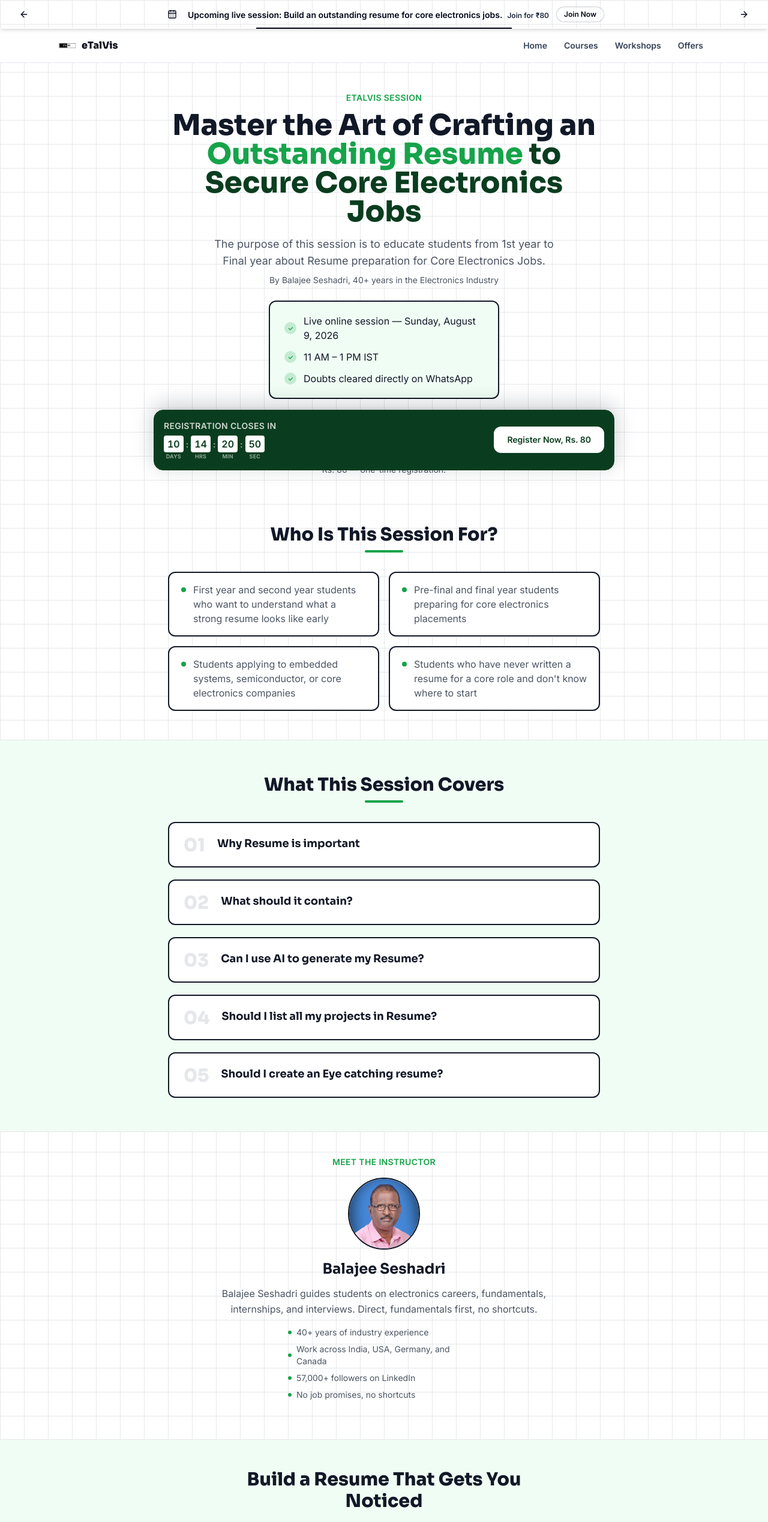
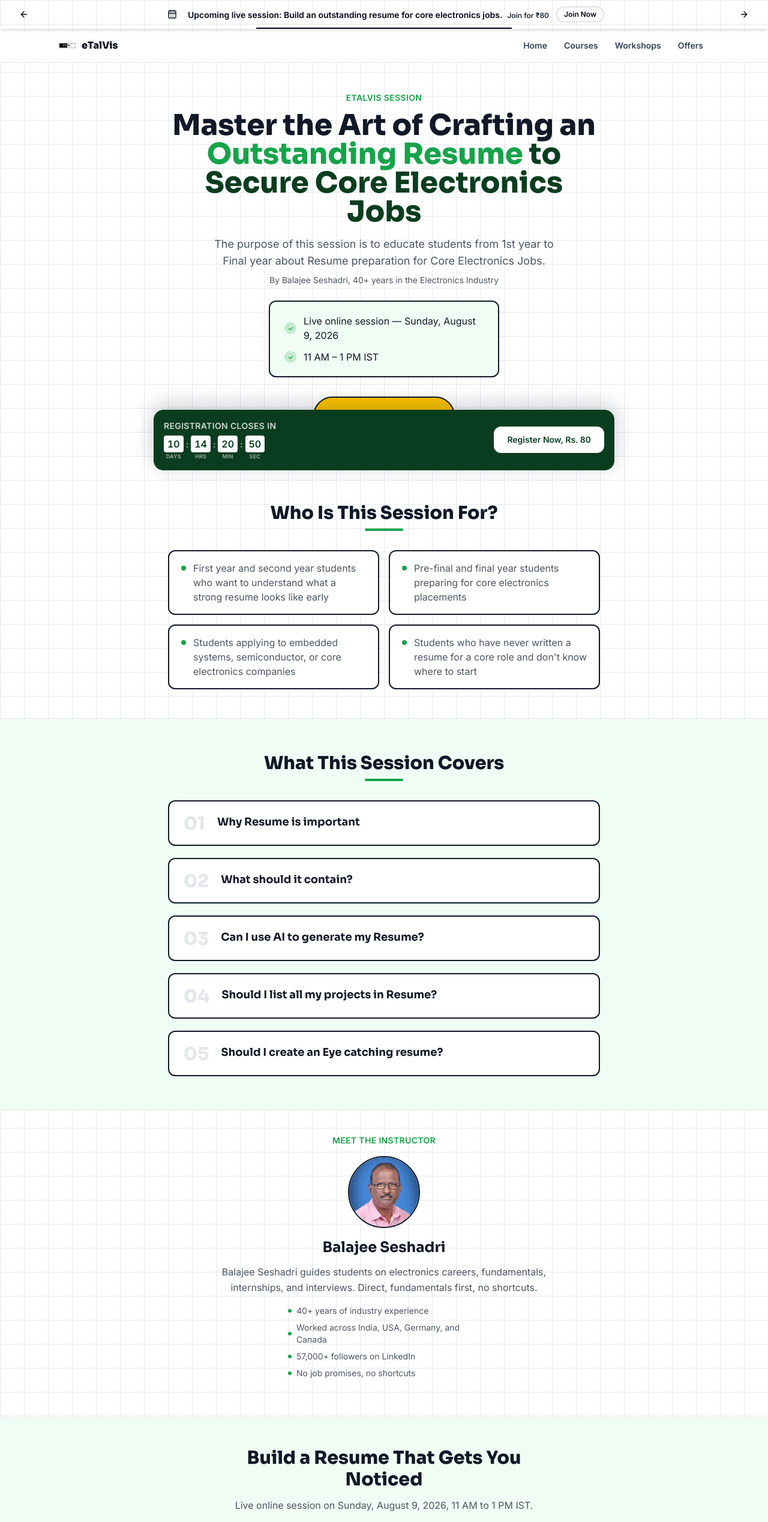
Before and after one commit to raghavkanva/nextjs-boilerplate, a Next.js app: page /resume-session in a window 1280 px wide. Shown: the top 2537 px of the page at 60% size. Built offline with nearby package versions, Linux system fonts and the light colour scheme.

Commit message:
Update page.tsx

```diff
--- a/app/resume-session/page.tsx
+++ b/app/resume-session/page.tsx
@@ -95,14 +95,6 @@ function DeliveryBox() {
             </svg>
           </span>
           11 AM – 1 PM IST
-        </li>
-        <li className="flex items-center gap-3 text-base text-text">
-          <span className="shrink-0 w-5 h-5 rounded-full bg-amber/20 flex items-center justify-center">
-            <svg width="11" height="11" viewBox="0 0 24 24" fill="none" className="text-amber">
-              <path d="M5 12l5 5 9-9" stroke="currentColor" strokeWidth="2.8" strokeLinecap="round" strokeLinejoin="round" />
-            </svg>
-          </span>
-          Doubts cleared directly on WhatsApp
         </li>
       </ul>
     </div>
@@ -251,7 +243,7 @@ export default function ResumeSessionPage() {
         <ul className="flex flex-col gap-2 text-sm text-muted text-left max-w-xs mx-auto mb-6">
           {[
             "40+ years of industry experience",
-            "Work across India, USA, Germany, and Canada",
+            "Worked across India, USA, Germany, and Canada",
             "57,000+ followers on LinkedIn",
             "No job promises, no shortcuts",
           ].map((p, i) => (
@@ -270,7 +262,7 @@ export default function ResumeSessionPage() {
             Build a Resume That Gets You Noticed
           </h2>
           <p className="text-base text-muted leading-relaxed mb-6">
-            Live online session on Sunday, August 9, 2026, 11 AM to 1 PM IST. Doubts cleared directly on WhatsApp by Balajee Seshadri.
+            Live online session on Sunday, August 9, 2026, 11 AM to 1 PM IST.
           </p>
           <CtaButton location="final_cta" />
           <p className="text-sm text-muted mt-3">Rs. {PRICE} — one-time registration.</p>
```
